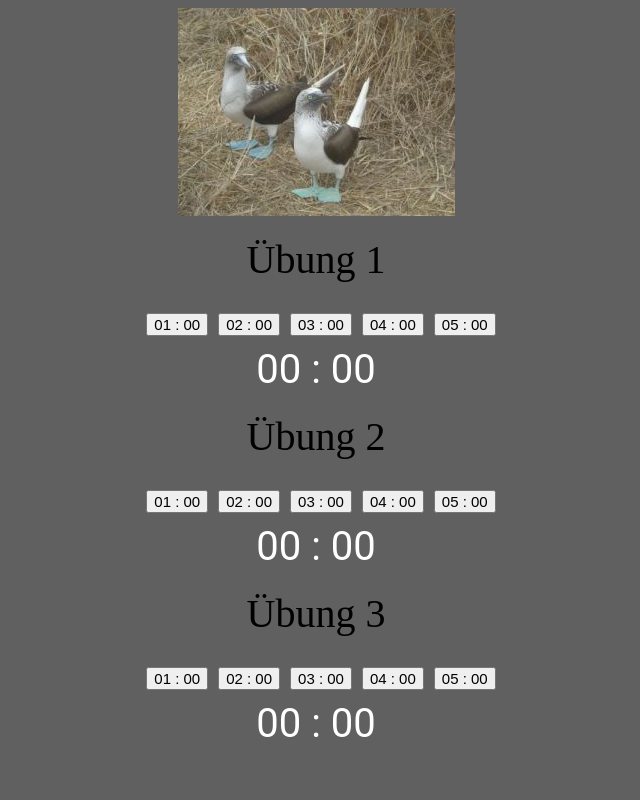
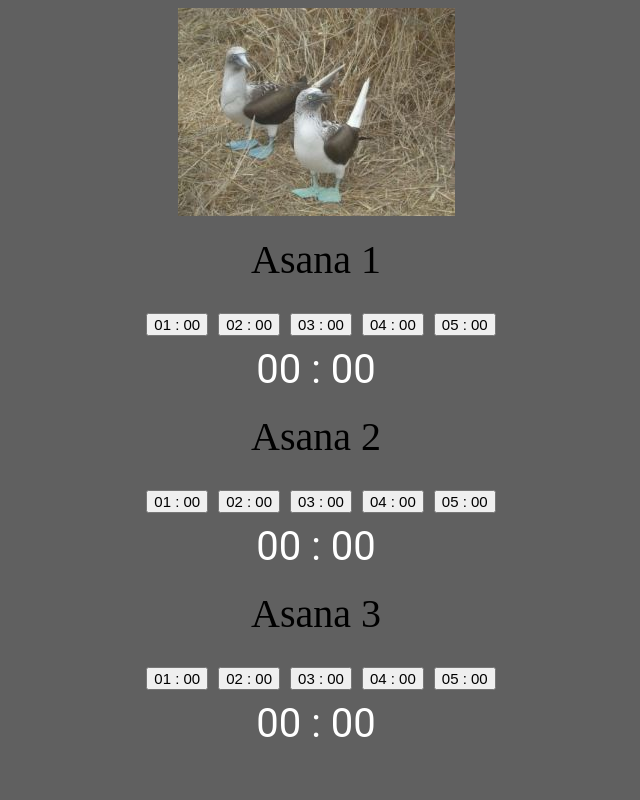
Before and after one commit to lbogula/YinYogaApp, a plain HTML site: page index.html in a window 1280 px wide. Shown: the top 800 px of the page, without its empty margins (324-964 px from the left). Drawn offline with Linux system fonts and the light colour scheme.

Commit message:
test direct commit

```diff
--- a/index.html
+++ b/index.html
@@ -175,7 +175,7 @@
         <img src="vogel3.jpg">
     </div>
 
-    <div class="center asana"> Übung 1 </div>
+    <div class="center asana"> Asana 1 </div>
 
     <div class="center">
         <button class="button" onclick="setTimer(60,timer_1)" > 01 : 00 </button>
@@ -189,7 +189,7 @@
         00 : 00
     </div>
 
-    <div class="center asana"> Übung 2 </div>
+    <div class="center asana"> Asana 2 </div>
 
     <div class="center">
         <button class="button" onclick="setTimer(60,timer_2)" > 01 : 00 </button>
@@ -212,7 +212,7 @@
     </div>
     -->
 
-    <div class="center asana"> Übung 3 </div>
+    <div class="center asana"> Asana 3 </div>
 
     <div class="center">
         <button class="button" onclick="setTimer(60,timer_3)" > 01 : 00 </button>
```
